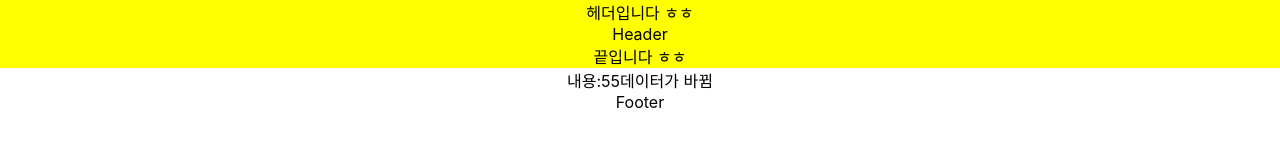
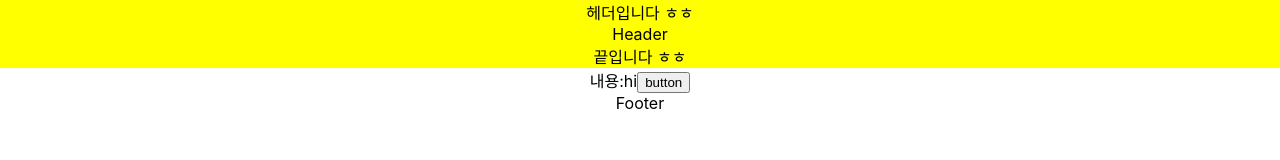
Before and after one commit to DYUUU/java_study, a React (Create React App) app in the folder timer/: page / in a window 1280 px wide. Shown: the top 160 px of the page. Built offline with nearby package versions, Linux system fonts and the light colour scheme.

Commit message:
변수 선언

```diff
--- a/timer/src/component/Child.js
+++ b/timer/src/component/Child.js
@@ -1,25 +1,13 @@
+import React from "react";
+
 function Child({ contents }) {
-  let arr = [3, 5, 1, 2, 4];
-  let obj = { 1: { "index": 3, "value": 1 }, 2: 4, 3: 1, 4: { "index": 5, "value": 4 }, 5: 2 };
-
-  function find(number) {
-    let ai = -1;
-    let oi = -1;
-    for (let i = 0; i < 5; i++) {
-      if (arr[i] == number) {
-        ai = i + 1;
-        break;
-      }
-    }
-    return ai;
-  }
+  const [a, setA] = React.useState("hi");
 
   return (
     <div className="App">
       <span>내용:</span>
-      {find(4)}
-      {obj[4]["index"]}
-      {contents}
+      {a}
+      <input type="button" value="button" onClick={() => { setA("바꿈") }}></input>
     </div>
   );
 }
```
